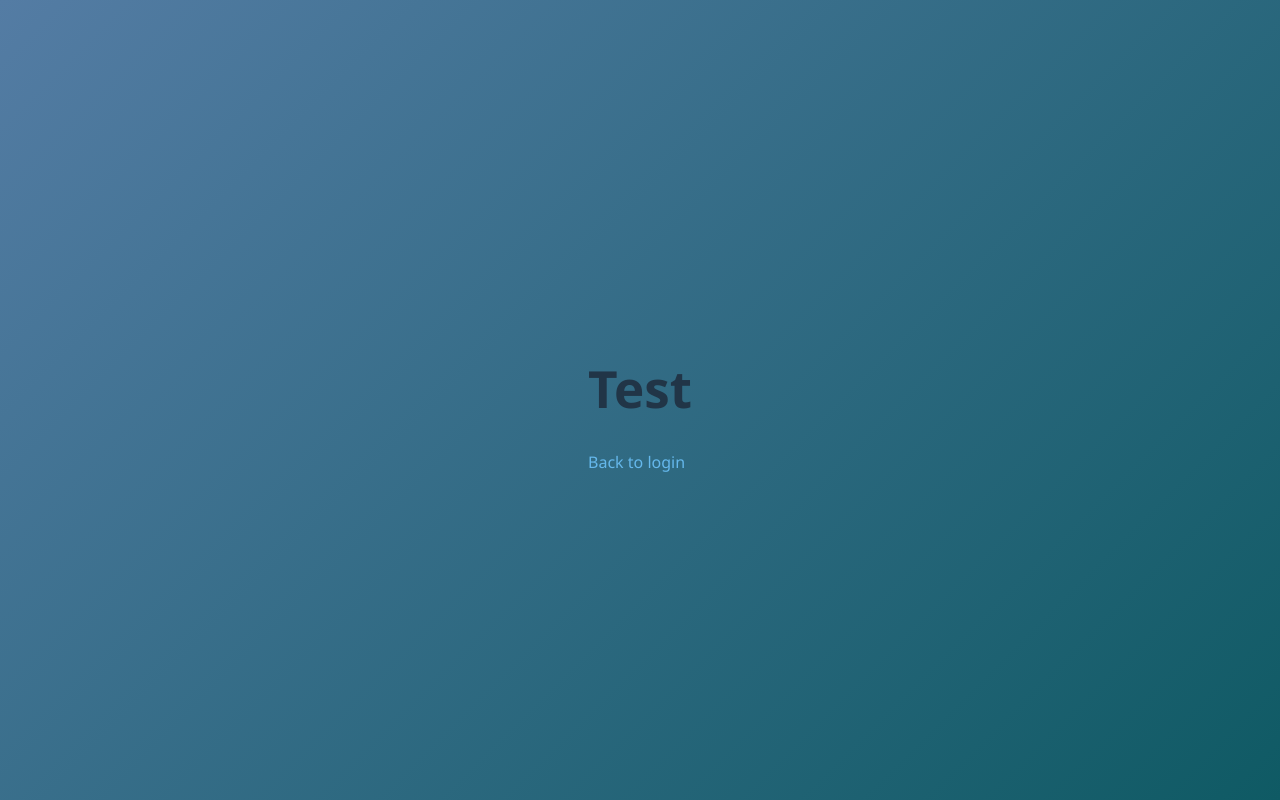
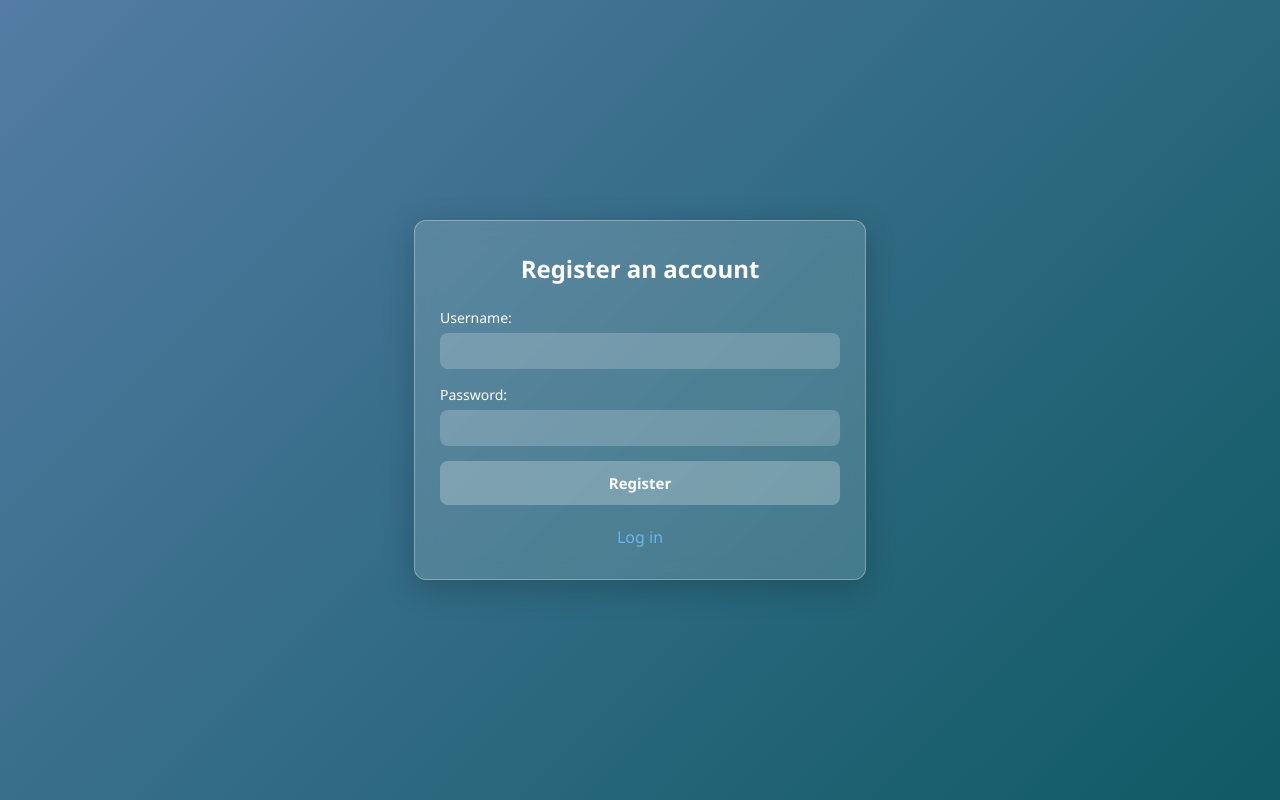
Before and after one commit to Que0ta/spy-game, a React (Vite) app: page /register in a window 1280 px wide. Built offline with nearby package versions, Linux system fonts and the light colour scheme.

Commit message:
register (await messaging)

```diff
--- a/src/components/Login.jsx
+++ b/src/components/Login.jsx
@@ -53,7 +53,7 @@ function Login() {
       <h2>Login into account</h2>
       <form className="login-form" onSubmit={handleSubmit}>
         <div className="form-group">
-          <label>Login:</label>
+          <label>Username:</label>
           <input
             type="text"
             value={login}
--- a/src/components/Register.jsx
+++ b/src/components/Register.jsx
@@ -1,13 +1,57 @@
 import React, { useState, useEffect } from "react";
 import { useNavigate } from "react-router-dom";
 
-function Registration(){
-    return (
-        <div>
-            <h1>Test</h1>
-            <a className="register" href="/">Back to login</a>
+function Registration() {
+  const [login, setLogin] = useState("");
+  const [password, setPassword] = useState("");
+  const navigate = useNavigate();
+
+  const handleSubmitRegister = async (e) => {
+    e.preventDefault();
+
+    try {
+      const res = await fetch("http://localhost:2000/register", {
+        method: "POST",
+        headers: { "Content-Type": "application/json" },
+        credentials: "include",
+        body: JSON.stringify({ login, password }),
+      });
+
+      navigate("/"); // redirect after register
+    } catch (err) {
+      navigate("/"); // error handling needs to be added!
+    }
+  };
+
+  return (
+    <div className="login-container">
+      <h2>Register an account</h2>
+      <form className="login-form" onSubmit={handleSubmitRegister}>
+        <div className="form-group">
+          <label>Username:</label>
+          <input
+            type="text"
+            value={login}
+            onChange={(e) => setLogin(e.target.value)}
+            required
+          />
         </div>
-    )
+        <div className="form-group">
+          <label>Password:</label>
+          <input
+            type="password"
+            value={password}
+            onChange={(e) => setPassword(e.target.value)}
+            required
+          />
+        </div>
+        <button type="submit">Register</button>
+      </form>
+      <a className="register" href="/">
+        Log in
+      </a>
+    </div>
+  );
 }
 
 export default Registration;
```
